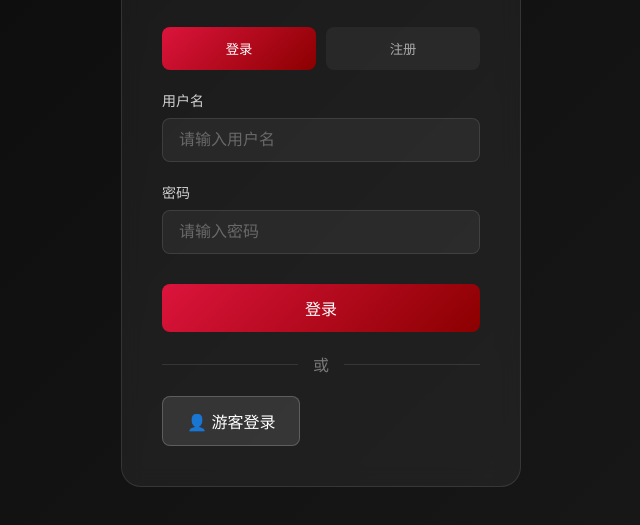
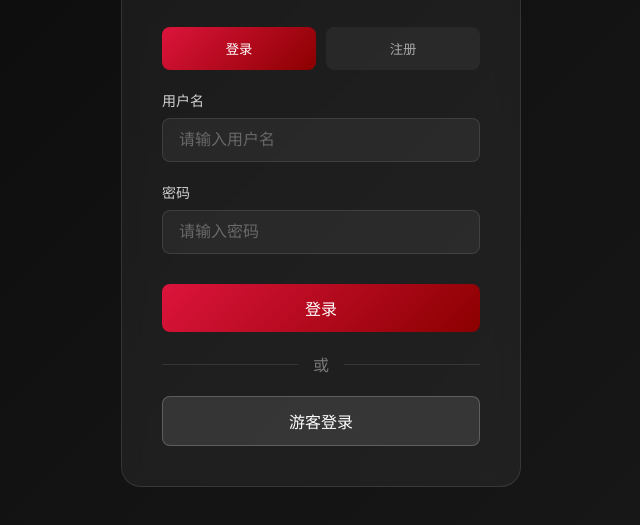
Before and after one commit to mokyarcher/GameWorld, a plain HTML site: page frontend/pages/login.html in a window 1280 px wide. Shown: the part 215-740 px from the top of the page, without its empty margins (319-959 px from the left). Drawn offline with Linux system fonts and the light colour scheme.

Commit message:
小改动

```diff
--- a/frontend/css/style.css
+++ b/frontend/css/style.css
@@ -38,6 +38,9 @@ body {
     background: rgba(255, 255, 255, 0.1);
     color: white;
     border: 1px solid rgba(255, 255, 255, 0.2);
+    width: 100%;
+    padding: 12px 24px;
+    font-size: 16px;
 }
 
 .btn-guest:hover {
--- a/frontend/pages/login.html
+++ b/frontend/pages/login.html
@@ -128,9 +128,7 @@
                 <span>或</span>
             </div>
 
-            <button onclick="guestLogin()" class="btn btn-guest">
-                👤 游客登录
-            </button>
+            <button onclick="guestLogin()" class="btn btn-guest">游客登录</button>
         </div>
     </div>
 
```
Also changed, not shown: 1 other file.
